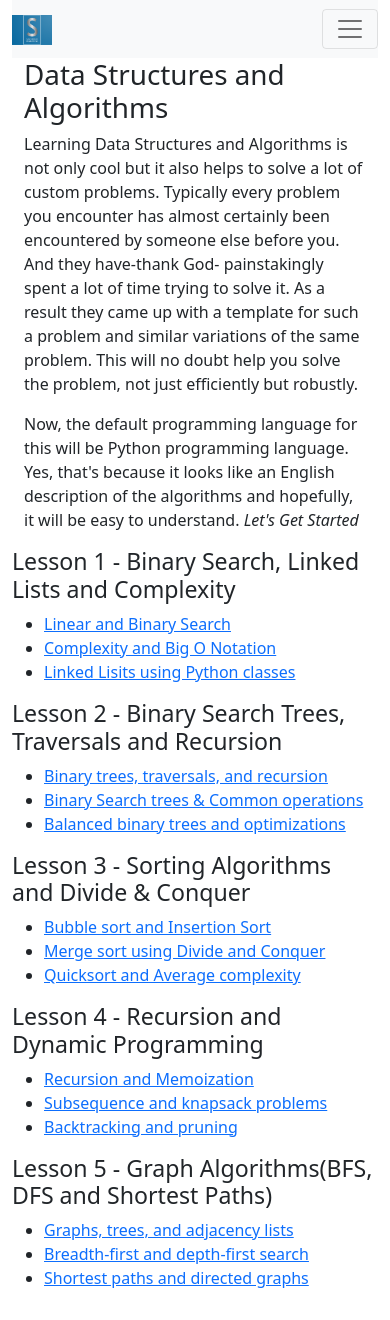
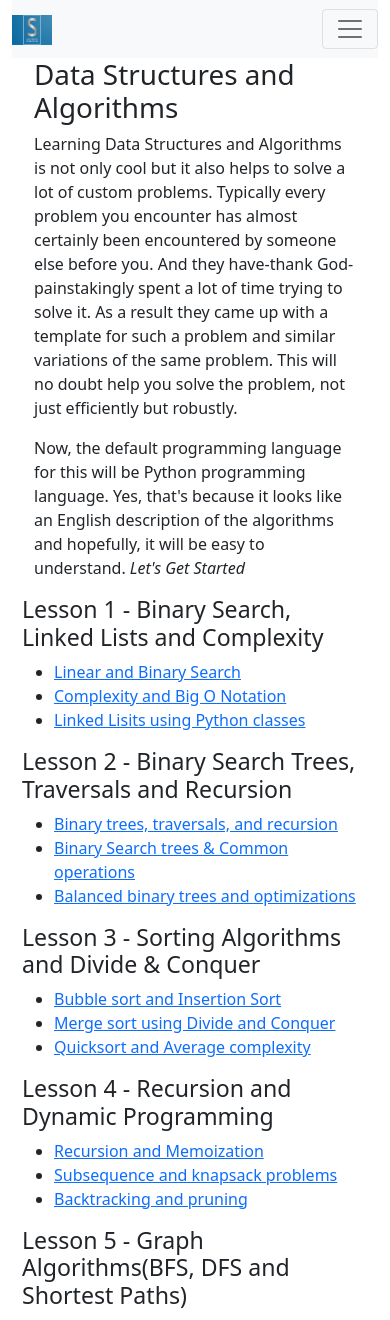
Before and after one commit to Smatnemo/smatwebsite, a Django app: page /dsa/dsaindex in a window 390 px wide. Shown: the top 1320 px of the page. Run offline with Django 4.2, Linux system fonts and the light colour scheme; some libraries are stand-ins or nearby versions.

Commit message:
Made Page more Responsive

```diff
--- a/templates/dsa/header.html
+++ b/templates/dsa/header.html
@@ -38,7 +38,16 @@
             width: 100%;
             max-width: 960px;
             margin: 0 auto;
+            padding-left: max(30px, 10%);
+            padding-right: max(30px, 10%);
         }
+        @media only screen and (max-width: 600px){
+            .wrapper{
+                padding-left: 10px;
+                padding-right: 10px;
+            }
+        }
+
     </style>
 </head>
 <body class="container-fluid">
```
Lines whose indentation alone changed are shown as unchanged.
